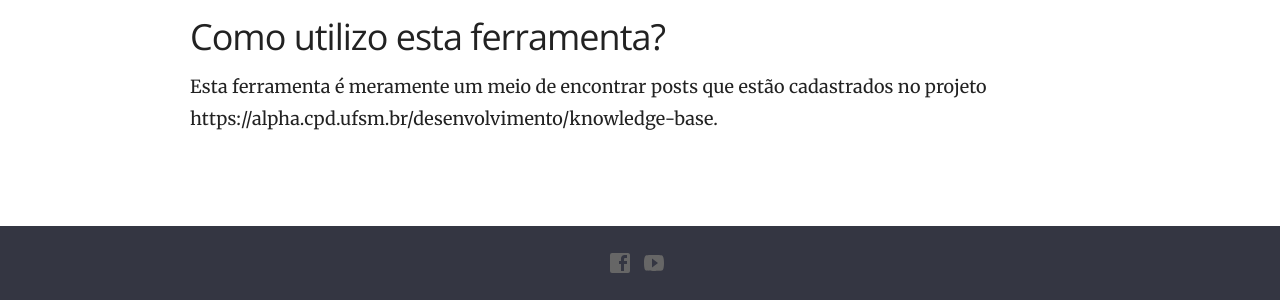
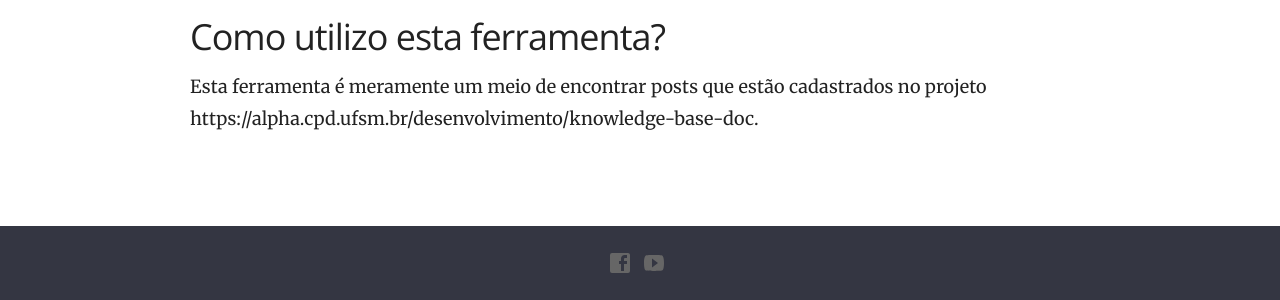
Before and after one commit to evertonagilar/knowledge-base, a Jekyll site: the page built from src/faq.html, in a window 1280 px wide. Shown: the part 288-588 px from the top of the page. Built offline with Jekyll 4.4.1, drawn with Linux system fonts in a browser that asks for light colours; nearby versions of some CDN libraries.

Commit message:
Update faq.html

```diff
--- a/src/faq.html
+++ b/src/faq.html
@@ -1,7 +1,7 @@
 ---
 faq:
   - question: Como utilizo esta ferramenta?
-    answer: Esta ferramenta é meramente um meio de encontrar posts que estão cadastrados no projeto https://alpha.cpd.ufsm.br/desenvolvimento/knowledge-base.
+    answer: Esta ferramenta é meramente um meio de encontrar posts que estão cadastrados no projeto https://alpha.cpd.ufsm.br/desenvolvimento/knowledge-base-doc.
 
 ---
 
```
